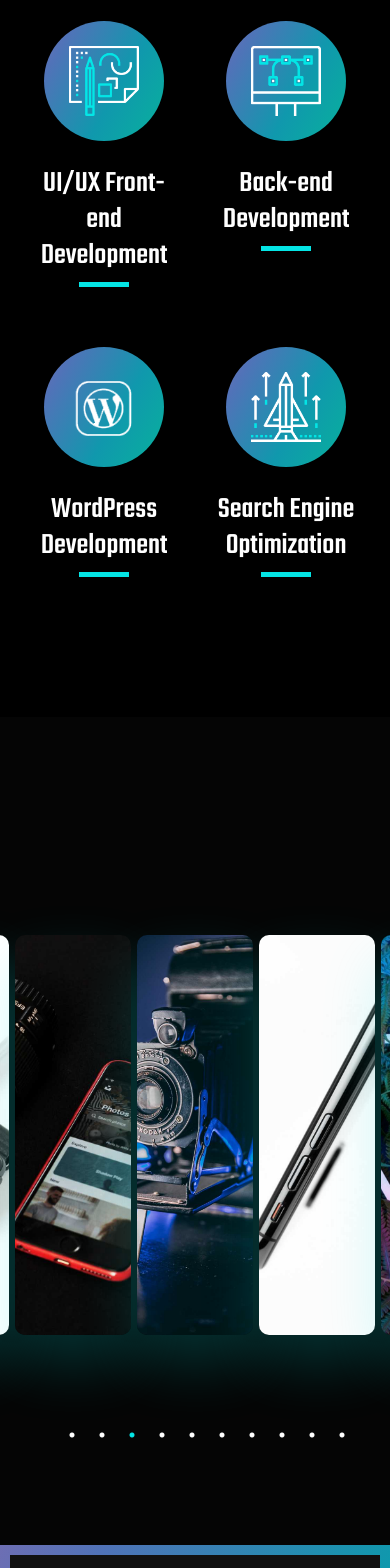
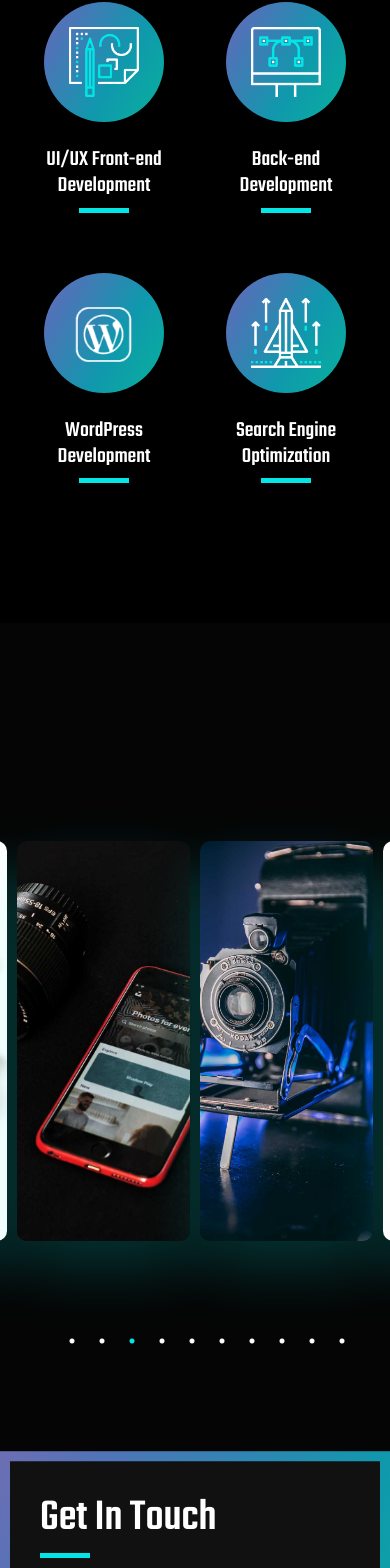
Before and after one commit to subzero783/portfolio-2, a React (Create React App) app in the folder frontend/: page / in a window 390 px wide. Shown: the part 3390-4958 px from the top of the page. Built offline with nearby package versions, Linux system fonts and the light colour scheme.

Commit message:
Testing responsiveness

```diff
--- a/frontend/src/pages/HomePage/sections/Contact/Contact.scss
+++ b/frontend/src/pages/HomePage/sections/Contact/Contact.scss
@@ -65,7 +65,6 @@
                     > .info {
                         position: relative;
                         bottom: 30px;
-
                         > .info-title {
                             font-size: 35px;
                             color: #fff;
@@ -107,6 +106,9 @@
                                 }
                             }
                         }
+                        @media screen and (max-width: 767px){
+                            bottom: 60px;
+                        }
                     }
                 }
             }
@@ -125,6 +127,9 @@
         font-family: Teko;
         color: #fff;
         text-align: left;
+        @media screen and (max-width: 767px){
+            font-size: 45px;
+        }
     }
     .input-element {
         margin: 20px 0;
--- a/frontend/src/pages/HomePage/sections/RecentProjects/RecentProjects.js
+++ b/frontend/src/pages/HomePage/sections/RecentProjects/RecentProjects.js
@@ -53,8 +53,22 @@ export default function RecentProjects(){
         autoplay: true,
         autoplaySpeed: 3000,
         loop: true,
-        slidesToShow: 3
+        slidesToShow: 3,
         // slidesToShow: this.state.width < 500 ? 1 : this.state.width > 500 && this.state.width <= 1024 ? 3 : 4,
+        responsive: [
+            {
+                breakpoint: 991,
+                settings: {
+                    slidesToShow: 2,
+                }
+            },
+            {
+                breakpoint: 767,
+                settings: {
+                    slidesToShow: 2
+                }
+            }
+        ]
     }
 
     useEffect(() => {
--- a/frontend/src/pages/HomePage/sections/Services/Services.scss
+++ b/frontend/src/pages/HomePage/sections/Services/Services.scss
@@ -61,6 +61,9 @@
                 }
                 h4 {
                     text-align: center;
+                    @media screen and (max-width: 767px){
+                        font-size: 22px;
+                    }
                 }
                 .service-icon-container {
                     width: 120px;
```
